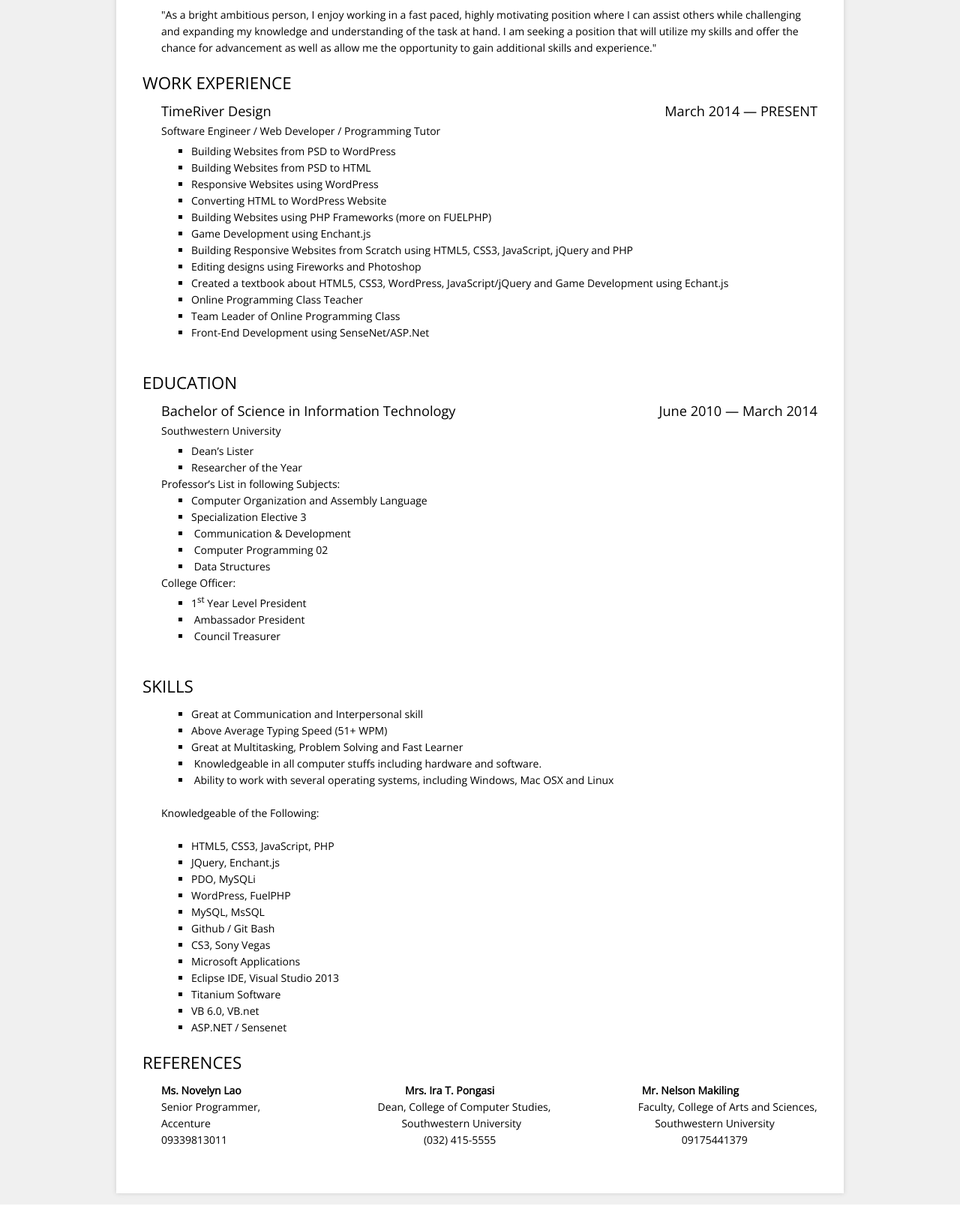
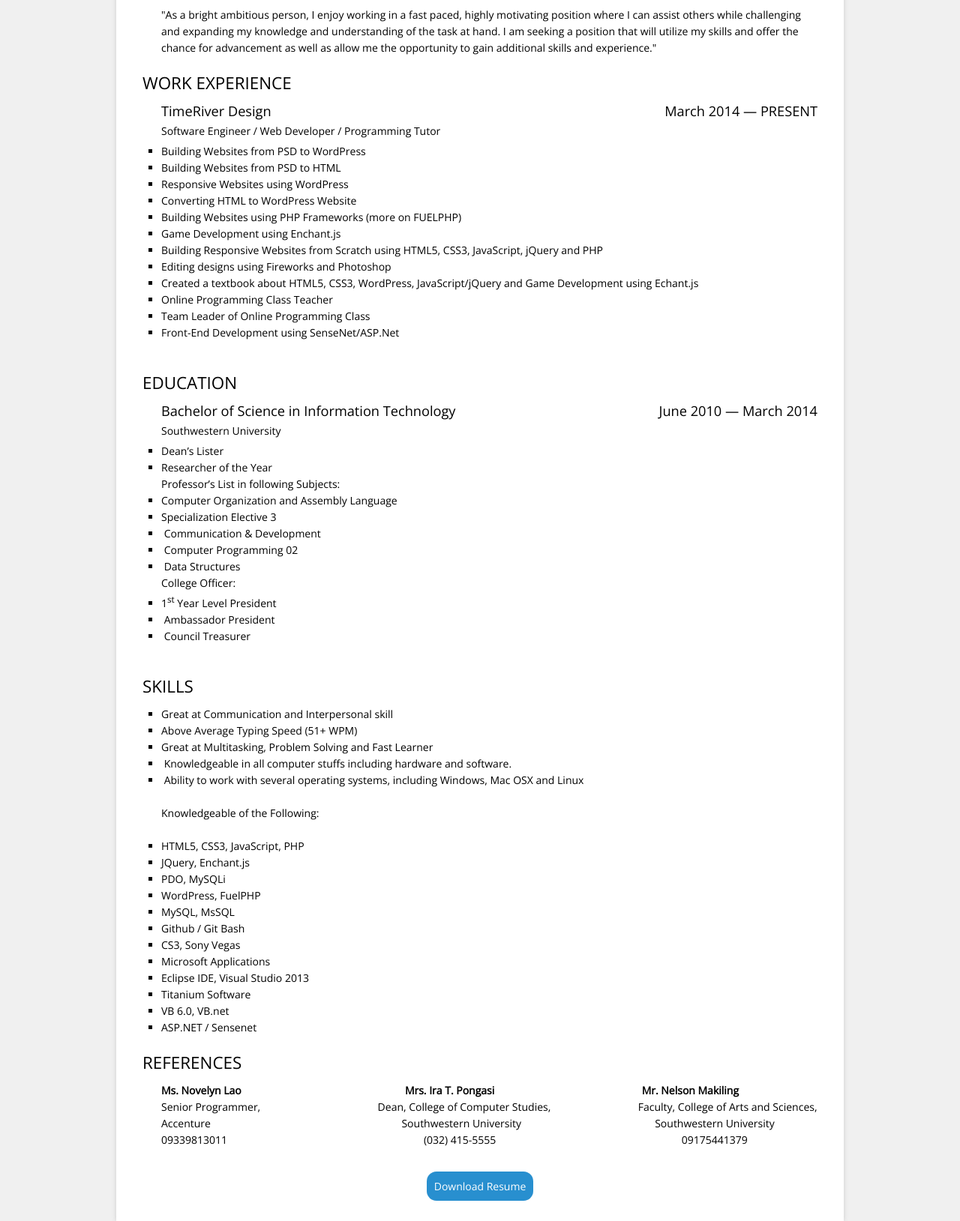
Before and after one commit to Trd-vandolph/vandolphreyes, a PHP site: page /resume/index.php in a window 1280 px wide. Shown: the part 292-1921 px from the top of the page at 75% size. Before the commit the page ends 1899 px from the top, so only its background shows below. Run offline with PHP 8.4, Linux system fonts and the light colour scheme.

Commit message:
[resume] adding download button below the resume

```diff
--- a/resume/index.php
+++ b/resume/index.php
@@ -5,6 +5,7 @@
 	<meta http-equiv="Content-Type" content="text/html; charset=utf-8" />
 	<meta http-equiv="Generator" content="CV Maker - https://cvmkr.com/" />
 	<link href="https://fonts.googleapis.com/css?family=Open+Sans:300&subset=latin,latin-ext" rel="stylesheet" type="text/css" />
+	<link href='../assets/css/common.css' rel='stylesheet' type='text/css'>
 	<style type="text/css">
 		body {
 			background: #f0f0f0;
@@ -313,7 +314,9 @@ University<br />09339813011
 					</div>
 			<div class="clear"> </div>
 		</div>
-
+		<div class="resume">
+			<a class="download" href="http://www.vandolphreyes.zz.mu/resume/download/vandolphreyesresume.pdf" download="vandolphreyesresume.pdf">Download Resume</a>
+		</div>
 </div>
 </body>
 </html>
```
